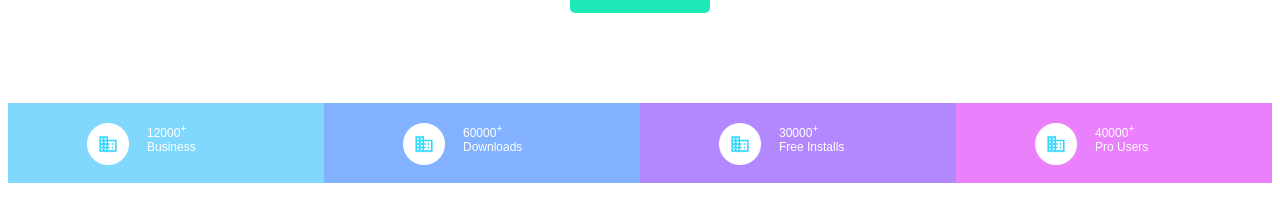
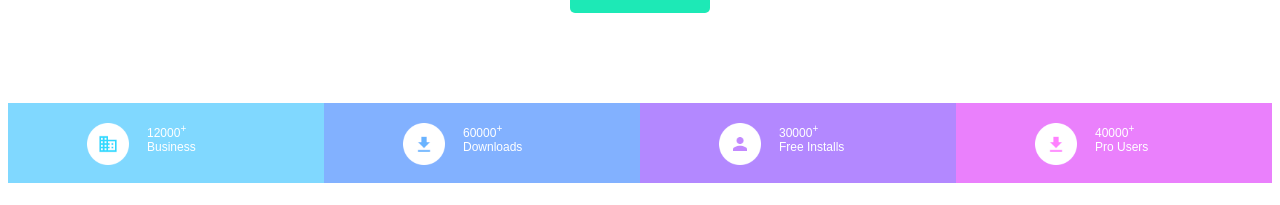
Before and after one commit to OKushchik/finalProjGrass, a plain HTML site: page index.html in a window 1280 px wide. Shown: the part 1002-1207 px from the top of the page. Drawn offline with Linux system fonts and the light colour scheme.

Commit message:
Add files via upload

```diff
--- a/index.html
+++ b/index.html
@@ -123,15 +123,15 @@
             <p>12000<sup>+</sup> <br> Business</p>
         </div>
         <div class="statistik__block ">
-            <div class="statistik__block-icon "><img src="img/icon-1.png" alt="icon-1"></div>
+            <div class="statistik__block-icon "><img src="img/icon-2.png" alt="icon-2"></div>
             <p>60000<sup>+</sup> <br> Downloads</p>
         </div>
         <div class="statistik__block ">
-            <div class="statistik__block-icon "><img src="img/icon-1.png" alt="icon-1"></div>
+            <div class="statistik__block-icon "><img src="img/icon-3.png" alt="icon-3"></div>
             <p>30000<sup>+</sup> <br> Free Installs</p>
         </div>
         <div class="statistik__block ">
-            <div class="statistik__block-icon "><img src="img/icon-1.png" alt="icon-1"></div>
+            <div class="statistik__block-icon "><img src="img/icon-4.png" alt="icon-4"></div>
             <p>40000<sup>+</sup> <br> Pro Users</p>
         </div>
     </div>
```
